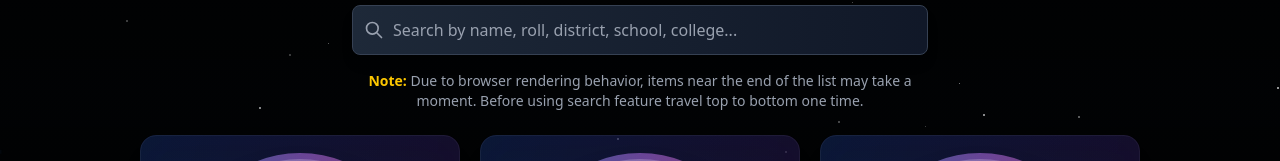
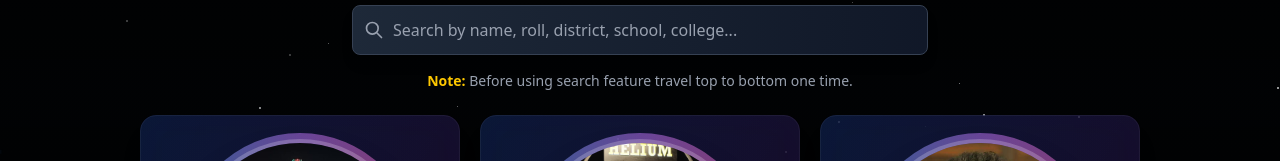
Before and after one commit to shuvoBoss44/ECE-23, a React (Vite) app: page / in a window 1280 px wide. Shown: the part 307-468 px from the top of the page. Built offline with nearby package versions, Linux system fonts and the light colour scheme.

Commit message:
alert notice modified

```diff
--- a/src/App.jsx
+++ b/src/App.jsx
@@ -131,9 +131,8 @@ const App = () => {
           {/* Limitation Notice */}
           <div className="flex justify-center mb-6 px-4 text-sm text-gray-400 text-center max-w-xl mx-auto">
             <p>
-              <strong className="text-yellow-400">Note:</strong> Due to browser
-              rendering behavior, items near the end of the list may take a
-              moment. Before using search feature travel top to bottom one time.
+              <strong className="text-yellow-400">Note:</strong> Before using
+              search feature travel top to bottom one time.
             </p>
           </div>
 
```
